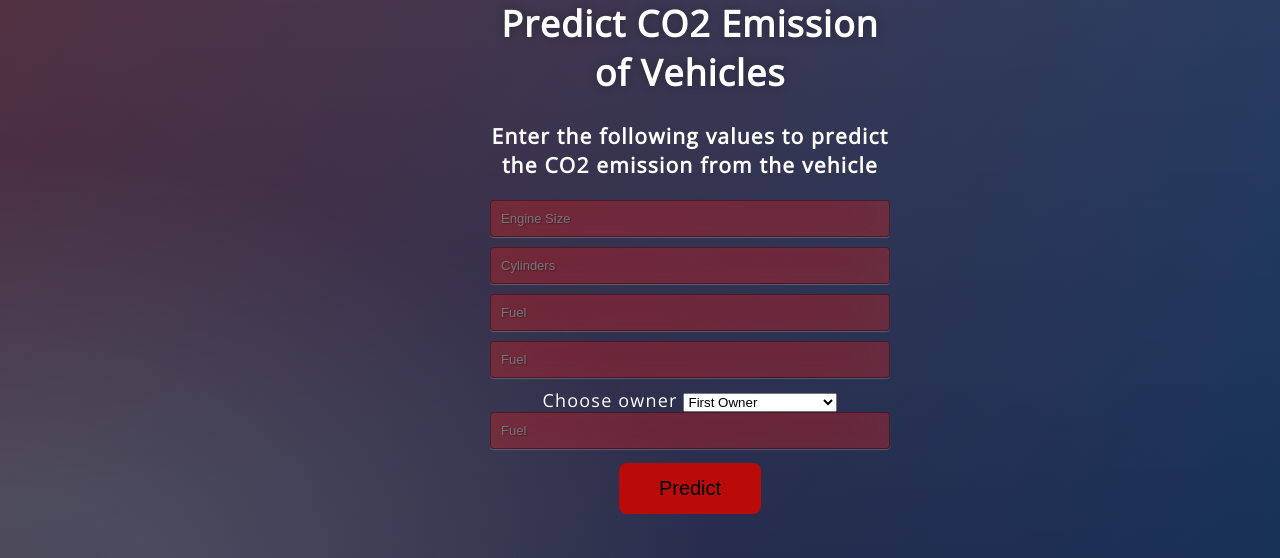
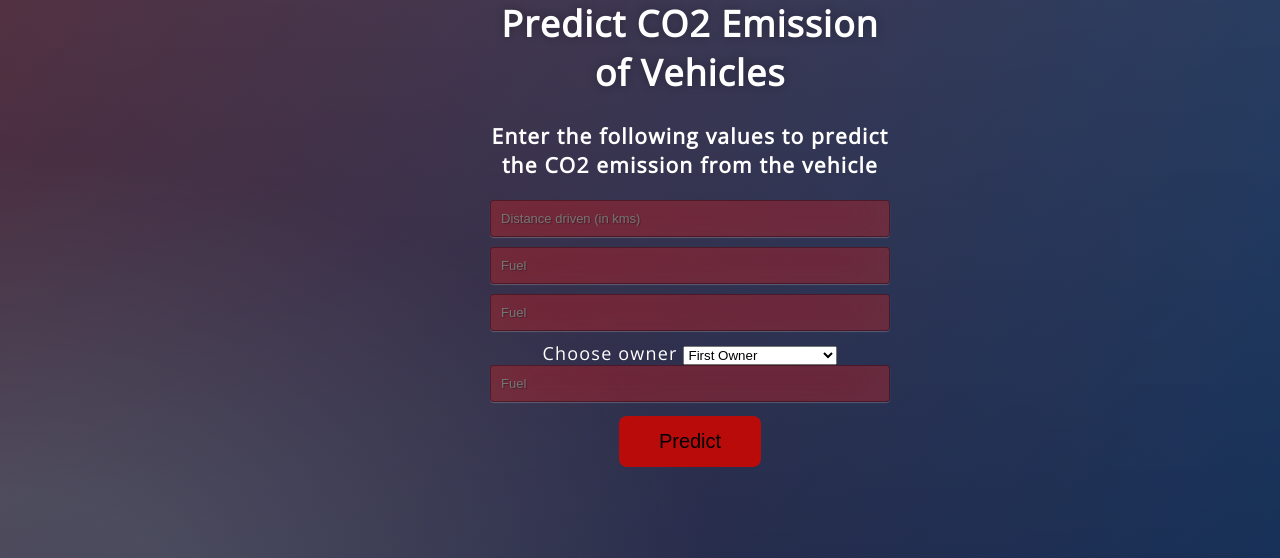
Before and after one commit to IndominousRex/MLApp, a Flask app: page / in a window 1280 px wide. Shown: the part 195-753 px from the top of the page. Run offline with Flask 2, Linux system fonts and the light colour scheme; parts of the project's set-up code (start-up, migrations or seed data) failed here and were passed over.

Commit message:
"changes"

```diff
--- a/templates/index.html
+++ b/templates/index.html
@@ -19,8 +19,7 @@
 
         <!-- Main Input For Receiving Query to our ML -->
         <form action="{{ url_for('predict')}}" method="post">
-            <input type="text" name="Kilometers driven" placeholder="Engine Size" required="required" />
-            <input type="text" name="Owner" placeholder="Cylinders" required="required" />
+            <input type="text" name="Distance driven" placeholder="Distance driven (in kms)" required="required" />
             <input type="text" name="Age" placeholder="Fuel" required="required" />
             <input type="text" name="Power" placeholder="Fuel" required="required" />
             <label for="Owner">Choose owner</label>
```
